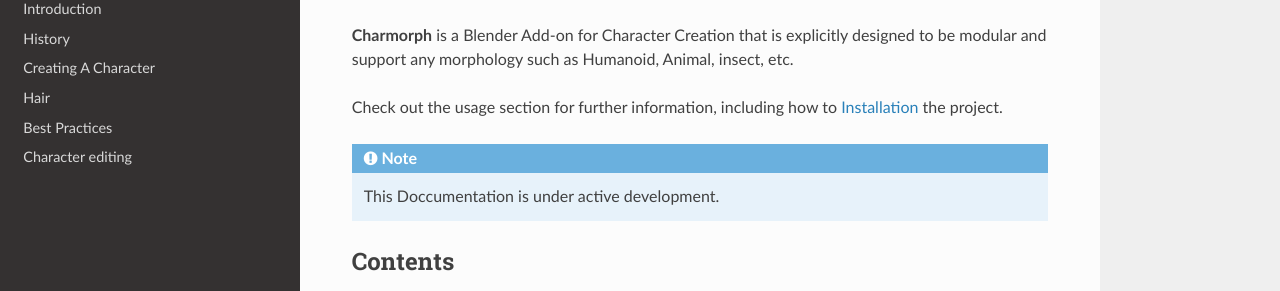
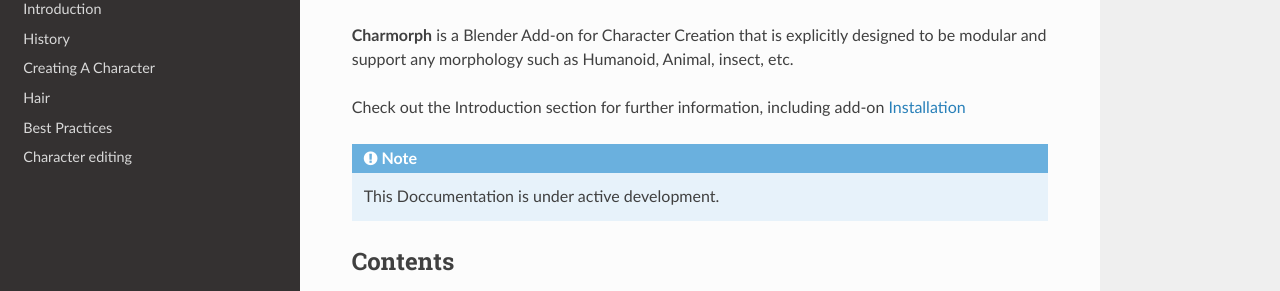
Before and after one commit to seenbuklee/CharMorph_Docs, a Sphinx documentation site: the page built from docs/source/index.rst, in a window 1280 px wide and 1310 px high. Shown: the part 136-427 px from the top of the window. Built offline with Sphinx 7.4.7 and the Read the Docs theme 2.0.0, drawn with Linux system fonts in a browser that asks for light colours.

Commit message:
Update index.rst

```diff
--- a/docs/source/index.rst
+++ b/docs/source/index.rst
@@ -4,8 +4,8 @@
 **Charmorph** is a Blender Add-on for Character Creation
 that is explicitly designed to be modular and support any morphology such as Humanoid, Animal, insect, etc.
 
-Check out the :doc:`usage` section for further information, including
-how to :ref:`installation` the project.
+Check out the :ref:`Introduction` section for further information, including add-on
+:ref:`installation`
 
 .. note::
 
```
